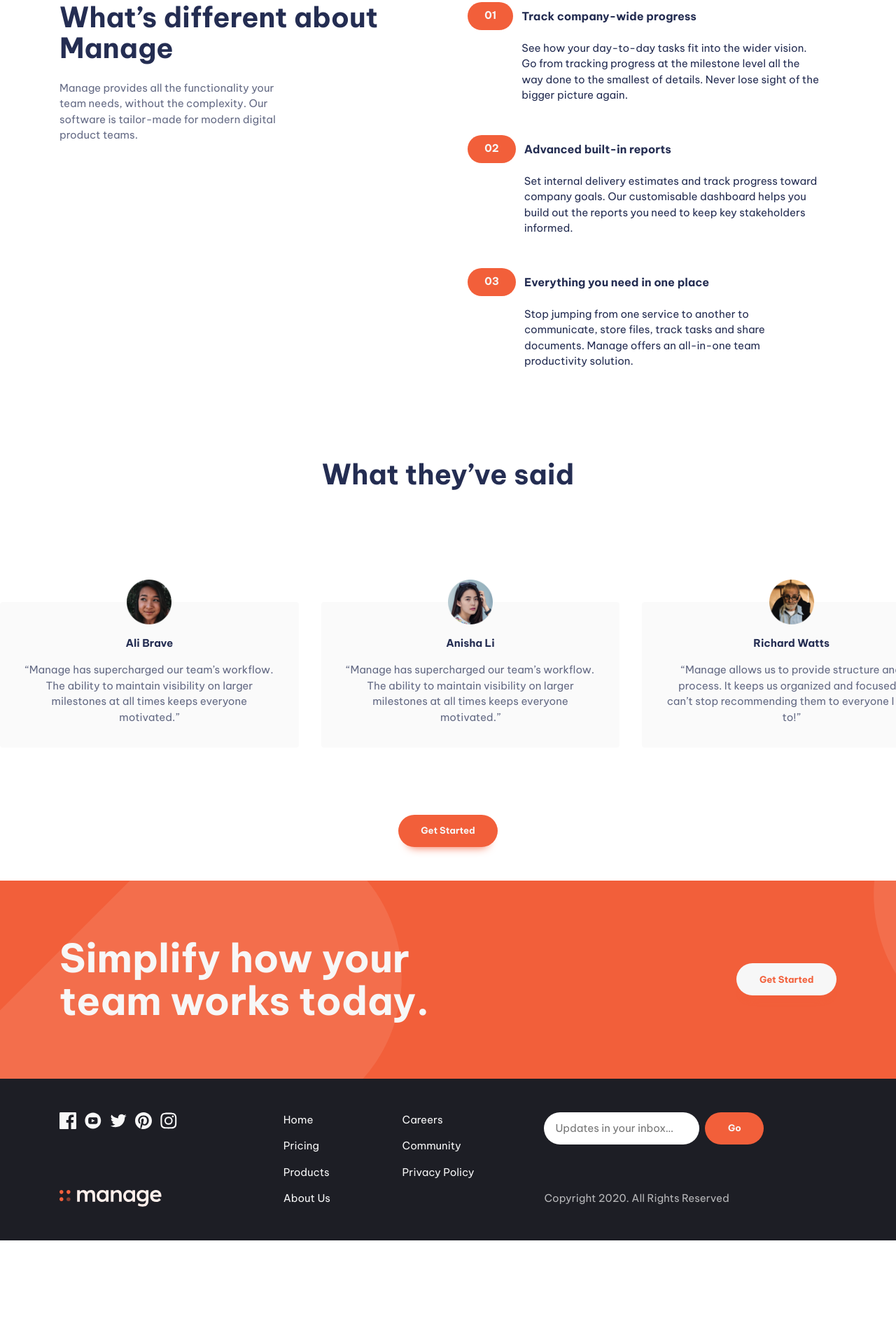
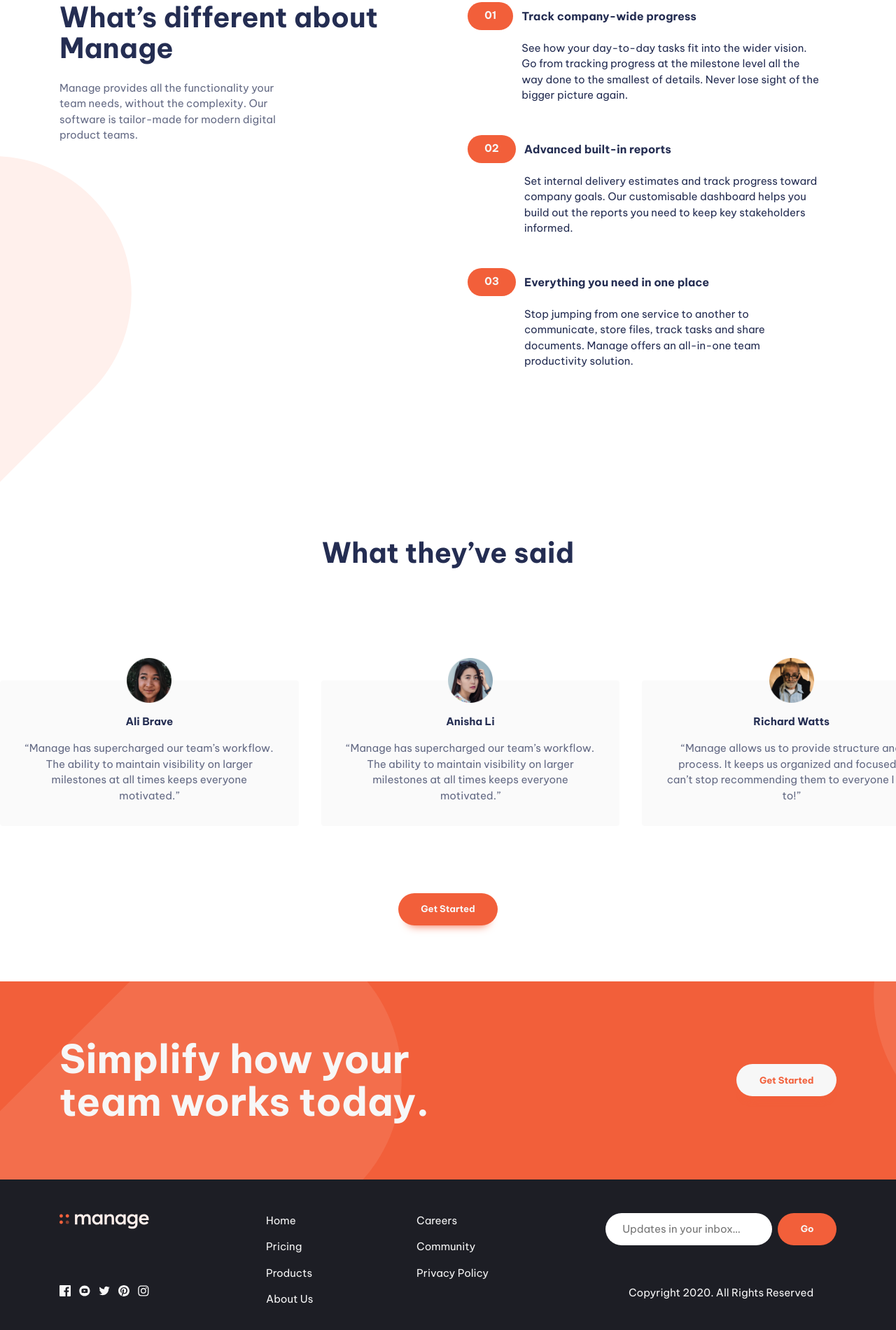
Before and after one commit to WalanyCosta/manage-landing-page-master, a plain HTML site: page index.html in a window 1280 px wide. Shown: the part 826-2726 px from the top of the page at 70% size. Before the commit the page ends 2598 px from the top, so only its background shows below. Drawn offline with nearby package versions, Linux system fonts and the light colour scheme.

Commit message:
refactor: adjust footer and menu layout

```diff
--- a/index.html
+++ b/index.html
@@ -20,9 +20,7 @@
             <use xlink:href="images/logo.svg#logo" />
           </svg>
         </a>
-        <button class="mobile-nav-toggle" aria-controls="primary-navigation" aria-expanded="false ">
-          <img class="icon-hamburger" src="images/icon-hamburger.svg" alt="" aria-hidden="true">
-          <img class="icon-close" src="images/icon-close.svg" alt="" aria-hidden="true">
+        <button class="mobile-nav-toggle" aria-controls="primary-navigation" aria-expanded="false">
           <span class="visually-hidden">Menu</span>
         </button>
         <nav class="primary-navigation" id="primary-navigation">
@@ -40,7 +38,7 @@
   </header>
 
   <main>
-    <section class="padding-block-900">
+    <section class="hero | text-center-sm-only padding-block-900">
       <div class="container">
         <div class="even-columns">
            <div class="flow">
@@ -52,17 +50,21 @@
               </p>
               <button class="button">Get Started</button>
            </div>
-           <div>
-              <img src="images/illustration-intro.svg" alt="illustration-intro">
+           <div class="hero_image">
+              <img
+                class="mx-auto"
+                src="images/illustration-intro.svg"
+                alt="illustration-intro"
+              />
            </div>
         </div>
       </div>
     </section>
 
-    <section class="padding-block-900">
+    <section class="sales-points | padding-block-900">
       <div class="container">
         <div class="even-columns">
-          <div class="flow text-center-sm-only margin-bottom-700" style="--flow-spacer: 1.5rem;">
+          <div class="sales-points_blog | flow text-center-sm-only" style="--flow-spacer: 1.5rem;">
             <h2 class="fs-secondary-heading fw-bold">
               What’s different about Manage
             </h2>
@@ -110,7 +112,7 @@
       </di v>
     </section>
 
-    <section class="carousel | padding-block-700 text-center">
+    <section class="carousel | margin-top-900 padding-block-900 text-center">
       <h2 class="fs-secondary-heading fw-bold">
         What they’ve said
       </h2>
@@ -203,13 +205,13 @@
 
   <footer class="primary-footer | padding-block-700 bg-neutral-900 text-neutral-100">
     <div class="container">
-      <div class="primary-footer-wrapper">
-        <div class="primary-footer-logo-social">
-          <a href="#">
-            <svg class="logo" width="146" height="24">
+      <div class="primary-footer__wrapper">
+          <a  class="primary-footer__logo" href="#">
+            <svg class="logo " width="146" height="24">
               <use xlink:href="images/logo.svg#logo" />
             </svg>
           </a>
+
           <ul  class="social-list" role="list" aria-label="social links">
             <li>
               <a aria-label="facebook" href="#">
@@ -247,8 +249,7 @@
               </a>
             </li>
           </ul>
-        </div>
-        <div class="primary-footer-nav">
+        <div class="primary-footer__nav-wrapper">
           <nav class="footer-nav">
             <ul class="flow" style="--flow-spacer: 1em" aria-label="footer" role="list">
               <li><a href="#">Home</a></li>
@@ -261,13 +262,13 @@
             </ul>
           </nav>
         </div>
-        <div class="primary-footer-form">
-          <form action="">
+        <!-- <div class="primary-footer-form"> -->
+          <form class="primary-footer__form"  action="">
             <input type="email" placeholder="Updates in your inbox…">
             <button class="button" data-shadow="none">Go</button>
           </form>
-          <p>Copyright 2020. All Rights Reserved</p>
-        </div>
+          <p class="primary-footer__copyright">Copyright 2020. All Rights Reserved</p>
+        <!-- </div> -->
       </div>
     </div>
   </footer>
--- a/style.css
+++ b/style.css
@@ -81,7 +81,8 @@ html:focus-within {
 
 html,
 body {
-  height: 100%;
+  min-height: 100%;
+  overflow-x: hidden;
 }
 
 /* Set core body defaults */
@@ -247,6 +248,11 @@ p[data-width="wide"] {
 }
 
 @media (max-width: 50em) {
+  .primary-header[data-overlay] {
+    position: relative;
+    z-index: 999;
+  }
+
   .primary-navigation {
     display: none;
 
@@ -270,7 +276,7 @@ p[data-width="wide"] {
   .nav-list {
     display: grid;
     text-align: center;
-    gap: var(--size-400);
+    gap: var(--size-600);
     font-weight: var(--fw-bold);
   }
 
@@ -288,10 +294,17 @@ p[data-width="wide"] {
     background: transparent;
     border: 0;
     padding: 0.5em;
+    width: 1.65em;
+    aspect-ratio: 1;
+
+    background-image: url("images/icon-hamburger.svg");
+    background-size: contain;
+    background-position: center;
+    background-repeat: no-repeat;
   }
 
-  .mobile-nav-toggle .icon-close {
-    display: none;
+  .mobile-nav-toggle[aria-expanded="true"] {
+    background-image: url("images/icon-close.svg");
   }
 }
 
@@ -301,69 +314,47 @@ p[data-width="wide"] {
   --logo-color: var(--clr-accent-100);
 }
 
-.primary-footer-wrapper {
+.primary-footer__wrapper {
   display: grid;
   gap: var(--size-700);
+  justify-content: center;
   grid-template-areas:
     "form"
     "nav"
-    "logo-social";
+    "social"
+    "logo"
+    "copyright";
+  align-items: start;
 }
 
-.primary-footer-logo-social {
+.primary-footer__wrapper > * {
+  margin-inline: auto;
+}
+
+.primary-footer__logo{
+  grid-area: logo;
+  margin-inline: auto;
+}
+
+/*.primary-footer-logo-social {
   grid-area: logo-social;
 
   display: flex;
   flex-direction: column-reverse;
   align-items: center;
   gap: var(--size-700);
-}
+} */
 
-.primary-footer-nav {
+.primary-footer__nav-wrapper {
   grid-area: nav;
-}
-
-.primary-footer-form {
-  grid-area: form;
-
-  display: grid;
-  align-content: space-between;
-}
-
-.primary-footer form {
-  display: flex;
-  gap: var(--size-200);
-}
-
-input:where([type="text"], [type="email"]) {
-  border-radius: 100vw;
-  border: 0;
-  padding: var(--size-300) var(--size-400);
-}
-
-@media (min-width: 50em) {
-  .primary-footer-wrapper {
-    grid-template-areas: "logo-social nav form";
-  }
-
-  .primary-footer-logo-social {
-    align-items: flex-start;
-    justify-content: space-between;
-    gap: var(--size-700);
-  }
-}
-
-@media (max-width: 50em) {
-  .primary-footer-wrapper > * {
   margin-inline: auto;
-  }
 }
 
 /* footer navigation */
 
 .footer-nav {
   columns: 2;
-  gap: clamp(var(--size-2 00), 30vw, var(--size-900));
+  gap: clamp(4rem, 10vw, 7rem);
 }
 
 .footer-nav a {
@@ -374,6 +365,47 @@ input:where([type="text"], [type="email"]) {
 .footer-nav a:is(:hover, :focus) {
   color: var(--clr-accent-400);
 }
+
+.primary-footer__form {
+  grid-area: form;
+
+  display: flex;
+  gap: var(--size-200);
+}
+
+.primary-footer_copyright{
+  grid-area: copyright;
+  text-align: center;
+  opacity: .7;
+}
+
+input:where([type="text"], [type="email"]) {
+  border-radius: 100vw;
+  border: 0;
+  padding: var(--size-300) var(--size-500);
+  width: max(100%, 14rem)
+}
+
+@media (min-width: 50em) {
+  .primary-footer__wrapper{
+    grid-template-areas:
+      "logo nav form"
+      "social nav copyright";
+    grid-template-columns: min-content 1fr auto;
+  }
+
+  .primary-footer__copyright{
+    text-align: right;
+  }
+}
+
+/*@media (max-width: 50em) {
+  .primary-footer__wrapper > * {
+    margin-inline: auto;
+  }
+}*/
+
+
 
 /* social-list */
 
@@ -398,7 +430,8 @@ input:where([type="text"], [type="email"]) {
   }
 
   .social-icon {
-    width: var(--size-500);
+    width: var(--size-400);
+    max-width: revert;
   }
 }
 
@@ -497,7 +530,7 @@ input:where([type="text"], [type="email"]) {
 
 /* slider */
 
-.swiper{
+.swiper {
   margin-block: var(--size-700);
   margin-inline: var(--size-400);
 }
@@ -516,7 +549,7 @@ input:where([type="text"], [type="email"]) {
 }
 
 @media (min-width: 30em) {
-  .swiper{
+  .swiper {
     margin-inline: 0;
   }
 
@@ -544,20 +577,74 @@ input:where([type="text"], [type="email"]) {
   top: calc(var(--size-800) / 2);
 }
 
-.swiper-pagination-bullet{
+.swiper-pagination-bullet {
   display: none;
   border: var(--clr-accent-400) solid 1px;
   background: transparent;
   opacity: 1;
 }
 
-.swiper-pagination-bullet-active{
+.swiper-pagination-bullet-active {
   background: var(--clr-accent-400);
 }
 
 @media (max-width: 32em) {
-  .swiper-pagination-bullet{
+  .swiper-pagination-bullet {
     display: inline-block;
+  }
+}
+
+/* hero */
+
+@media (max-width: 50em) {
+  .hero_image {
+    order: -1;
+  }
+}
+
+.hero_image::before {
+  content: "";
+  position: absolute;
+  right: 0;
+  top: 0;
+  z-index: -1;
+  width: 87%;
+  max-height: 70vh;
+  max-height: 70dvh;
+  aspect-ratio: 1 / 1.2;
+  background-image: url("images/bg-tablet-pattern.svg");
+  background-position: bottom left;
+  background-repeat: no-repeat;
+}
+
+@media (min-width: 47em) {
+  .hero_image::before {
+    width: 45%;
+  }
+}
+
+/* sales points */
+.sales-points_blog {
+  position: relative;
+}
+
+.sales-points_blog::before{
+  content: url("images/bg-tablet-pattern.svg");
+  position: absolute;
+  zoom: 40%;
+  left: 70%;
+  bottom: 120%;
+  z-index: -1;
+  width: 100px;
+}
+
+@media (min-width: 47em) {
+  .sales-points_blog::before{
+    zoom: 90%;
+    left: -700px;
+    top: 42%;
+    z-index: -1;
+    width: 100px;;
   }
 }
 
@@ -678,6 +765,14 @@ input:where([type="text"], [type="email"]) {
   margin-block-end: var(--size-700);
 }
 
+.margin-top-900 {
+  margin-block-start: var(--size-900);
+}
+
+.mx-auto {
+  margin-inline: auto;
+}
+
 .display-sm-none {
   display: none;
 }
```
Lines whose indentation alone changed are shown as unchanged.
